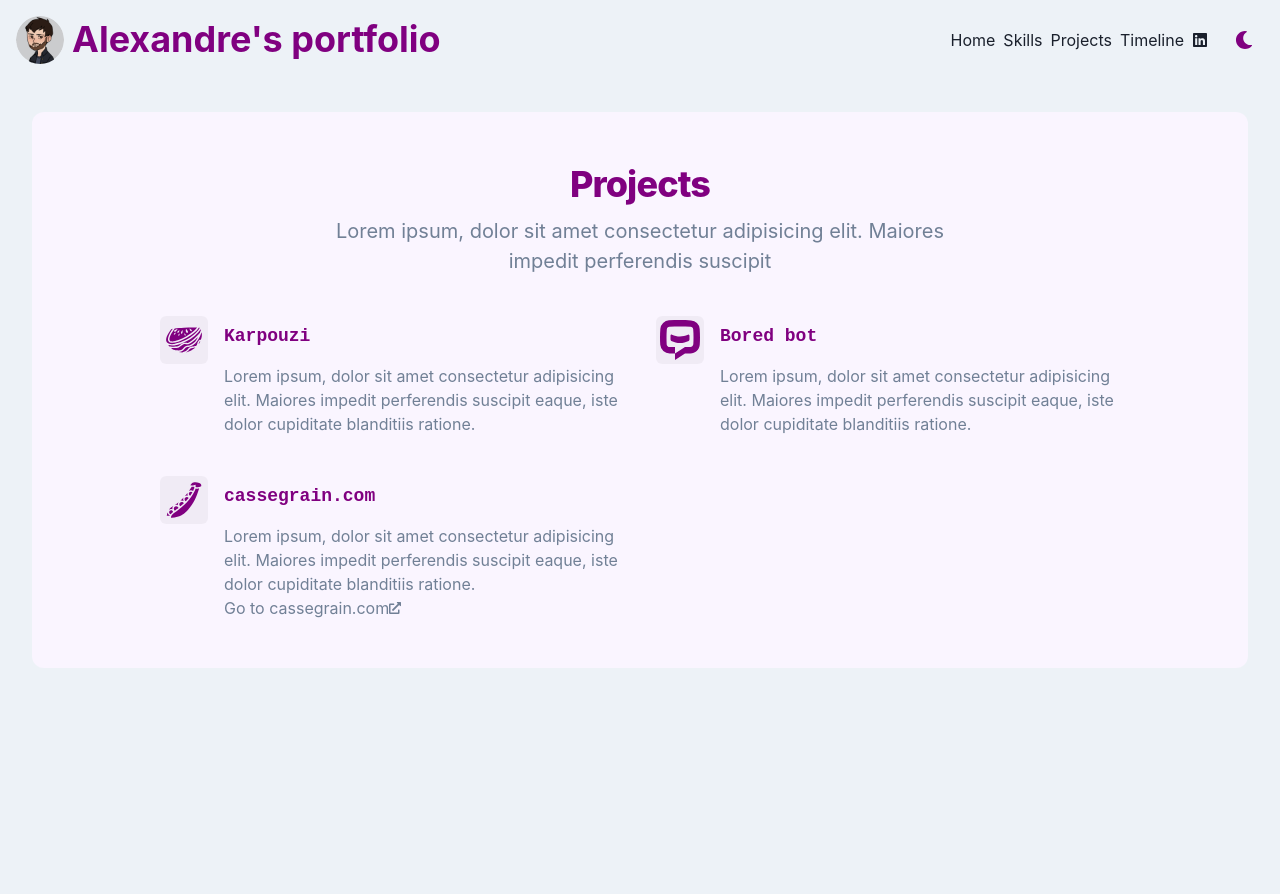
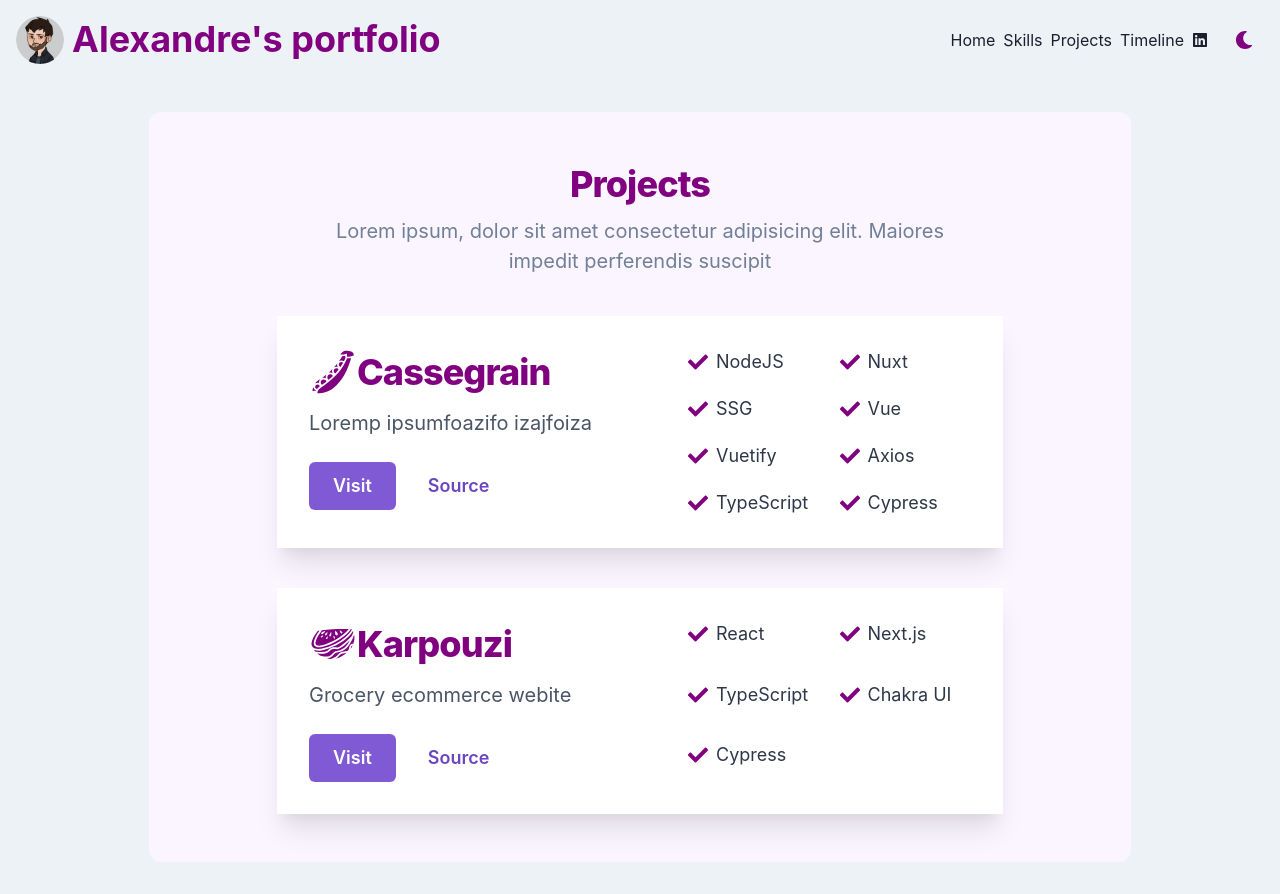
Before and after one commit to alpliar/portfolio, a Next.js app: page /projects in a window 1280 px wide. Before the commit the page ends 800 px from the top, so only its background shows below. Built offline with nearby package versions, Linux system fonts and the light colour scheme.

Commit message:
feature: projects page

```diff
--- /dev/null
+++ b/components/FeatureWithFeatureList.tsx
@@ -0,0 +1,189 @@
+import {
+  Box,
+  BoxProps,
+  Button,
+  chakra,
+  Flex,
+  Icon,
+  SimpleGrid,
+  Stack,
+  Text,
+  TextProps,
+  useBreakpointValue,
+  useColorModeValue,
+  Wrap,
+} from "@chakra-ui/react";
+import React from "react";
+import { FaCheck } from "react-icons/fa";
+import { IconType } from "react-icons/lib";
+
+interface FeatureWithFeatureListProps {
+  description: string;
+  features: string[];
+  icon: IconType;
+  title: string;
+}
+
+const FeatureWithFeatureList: React.FC<FeatureWithFeatureListProps> = ({
+  description,
+  features,
+  icon,
+  title,
+}) => {
+  const Feature = (props: TextProps) => {
+    return (
+      <Flex justifyContent={{ base: "center", lg: "left" }}>
+        <Icon
+          as={FaCheck}
+          color="primary"
+          boxSize={5}
+          mt={1}
+          mr={2}
+          viewBox="0 0 20 20"
+          fill="currentColor"
+        />
+        <Text
+          fontSize="lg"
+          color="gray.700"
+          _dark={{
+            color: "gray.400",
+          }}
+          {...props}
+        />
+      </Flex>
+    );
+  };
+
+  const colorScheme = useColorModeValue("purple", "cyan");
+  const boxSize = 12;
+
+  const containerStyle: BoxProps = {
+    width: "full",
+    shadow: "xl",
+    backgroundColor: "white",
+    _dark: {
+      backgroundColor: "gray.800",
+    },
+    paddingX: 8,
+    paddingY: 8,
+    mx: "auto",
+  };
+
+  return (
+    <>
+      <Box position="relative" {...containerStyle}>
+        <SimpleGrid
+          columns={{
+            base: 1,
+            lg: 2,
+          }}
+          spacingY={{
+            base: 10,
+            lg: 32,
+          }}
+          spacingX={{
+            base: 10,
+            lg: 24,
+          }}
+        >
+          <Box>
+            <chakra.h2
+              mb={3}
+              fontSize={{
+                base: "3xl",
+                md: "4xl",
+              }}
+              fontWeight="extrabold"
+              color="primary"
+              lineHeight="shorter"
+              letterSpacing="tight"
+              display="flex"
+              flexDirection={{ base: "column", sm: "row" }}
+              alignItems="center"
+              justifyContent={{ base: "center", lg: "start" }}
+              transition="all 1s"
+            >
+              <Icon
+                as={icon}
+                color="primary"
+                boxSize={boxSize}
+                // fontSize="18px"
+                // borderWidth={{ base: 2, md: 0 }}
+                // borderColor={{ base: "primary", md: "transparent" }}
+                // borderRadius={{ base: "full", md: "initial" }}
+                // padding={1.5}
+                transition="all 1s"
+                zIndex={1}
+              />
+              {` `}
+              {title}
+            </chakra.h2>
+            <chakra.p
+              mb={6}
+              fontSize={{
+                base: "lg",
+                md: "xl",
+              }}
+              textAlign={{
+                base: "center",
+                lg: "left",
+              }}
+              color="gray.600"
+              _dark={{
+                color: "gray.500",
+              }}
+            >
+              {description}
+            </chakra.p>
+            <Wrap justify={{ base: "center", lg: "left" }}>
+              <Button
+                as="a"
+                variant="solid"
+                w={{
+                  base: "full",
+                  sm: "auto",
+                }}
+                colorScheme={colorScheme}
+                size="lg"
+                cursor="pointer"
+                _hover={{
+                  textDecoration: "underline",
+                }}
+              >
+                Visit
+              </Button>
+              <Button
+                as="a"
+                variant="ghost"
+                w={{
+                  base: "full",
+                  sm: "auto",
+                }}
+                colorScheme={colorScheme}
+                size="lg"
+                cursor="pointer"
+                _hover={{
+                  textDecoration: "underline",
+                }}
+              >
+                Source
+              </Button>
+            </Wrap>
+          </Box>
+          <SimpleGrid
+            columns={{ base: 1, md: 2 }}
+            flexGrow={1}
+            spacing={5}
+            alignItems="start"
+          >
+            {features.map((feature, index) => (
+              <Feature key={index}>{feature}</Feature>
+            ))}
+          </SimpleGrid>
+        </SimpleGrid>
+      </Box>
+    </>
+  );
+};
+
+export default FeatureWithFeatureList;
--- a/layouts/Features.tsx
+++ b/layouts/Features.tsx
@@ -5,6 +5,18 @@ interface FeaturesGridProps {
   children: ReactNode;
 }
 
+interface FeaturesProps {
+  children: ReactNode;
+  title: string;
+  subtitle: string;
+  columns?: number;
+}
+const Features: React.FC<FeaturesProps> = ({
+  children,
+  title,
+  subtitle,
+  columns,
+}) => {
   const FeaturesGrid: React.FC<FeaturesGridProps> = ({ children }) => (
     <Stack
       spacing={{
@@ -15,7 +27,7 @@ const FeaturesGrid: React.FC<FeaturesGridProps> = ({ children }) => (
         md: "grid",
       }}
       gridTemplateColumns={{
-      md: "repeat(2,1fr)",
+        md: `repeat(${columns},1fr)`,
       }}
       gridColumnGap={{
         md: 8,
@@ -28,13 +40,6 @@ const FeaturesGrid: React.FC<FeaturesGridProps> = ({ children }) => (
       {children}
     </Stack>
   );
-
-interface FeaturesProps {
-  children: ReactNode;
-  title: string;
-  subtitle: string;
-}
-const Features: React.FC<FeaturesProps> = ({ children, title, subtitle }) => {
   return (
     <Flex justifyContent="center" alignItems="center">
       <Box py={12} bgColor="chakra-card-bg" rounded="xl">
--- /dev/null
+++ b/layouts/SingleFeature.tsx
@@ -0,0 +1,145 @@
+import { Box, chakra, Flex, Icon, Stack, Text } from "@chakra-ui/react";
+import React, { ReactNode } from "react";
+import { IconType } from "react-icons";
+import Link from "../components/Link";
+
+type Props = {
+  icon?: IconType;
+  titleStart: string;
+  titleEnd: string;
+  description: string;
+};
+
+const SingleFeature: React.FC<Props> = ({
+  icon = undefined,
+  titleStart,
+  titleEnd,
+  description,
+}) => {
+  return (
+    <Flex
+      w="full"
+      bg="#edf3f8"
+      _dark={{
+        bg: "#3e3e3e",
+      }}
+      p={50}
+      alignItems="center"
+      justifyContent="center"
+    >
+      <Box
+        maxW="7xl"
+        px={4}
+        mx="auto"
+        textAlign={{
+          base: "left",
+          md: "center",
+        }}
+        bg="white"
+        _dark={{
+          bg: "gray.800",
+        }}
+        rounded="md"
+        shadow="base"
+      >
+        <Box px={{ base: 0, lg: 4 }} py={20} borderWidth="1" color="primary">
+          <Box w={{ base: "full", lg: "60%" }} mx="auto">
+            <Text
+              mb={2}
+              fontSize="5xl"
+              fontWeight={{ base: "bold", lg: "extrabold" }}
+              lineHeight="tight"
+              display="flex"
+              flexDirection={{ base: "column", lg: "row" }}
+              //   alignItems="baseline"
+              justifyItems="start"
+              alignItems={{ base: "flex-start", md: "center" }}
+            >
+              <Flex align="center">
+                <Icon as={icon} alignSelf="center" />
+                {titleStart}
+              </Flex>
+              <chakra.span
+                fontSize="2xl"
+                fontWeight="medium"
+                color="gray.600"
+                _dark={{
+                  color: "gray.400",
+                }}
+              >
+                {titleEnd}
+              </chakra.span>
+            </Text>
+            <chakra.p
+              mb={6}
+              fontSize={{ base: "lg", lg: "xl" }}
+              color="gray.600"
+              _dark={{
+                color: "gray.400",
+              }}
+            >
+              {description}
+            </chakra.p>
+            <Stack
+              display={{ base: "block", lg: "flex" }}
+              spacing={2}
+              justifyContent="center"
+              direction={{ base: "column", lg: "row" }}
+            >
+              <Link
+                href="/"
+                width={{ base: "full", lg: "auto" }}
+                display="inline-flex"
+                alignItems="center"
+                justifyContent="center"
+                px={5}
+                py={3}
+                border="solid transparent"
+                fontWeight="bold"
+                rounded="md"
+                shadow="md"
+                _light={{
+                  color: "white",
+                }}
+                bg="brand.600"
+                _dark={{
+                  bg: "brand.500",
+                }}
+                _hover={{
+                  bg: "brand.700",
+                  _dark: {
+                    bg: "brand.600",
+                  },
+                }}
+              >
+                Get started
+              </Link>
+              <Link
+                href="/"
+                w={{ base: "full", lg: "auto" }}
+                display="inline-flex"
+                alignItems="center"
+                justifyContent="center"
+                px={5}
+                py={3}
+                border="solid transparent"
+                fontWeight="bold"
+                rounded="md"
+                shadow="md"
+                color="brand.600"
+                bg="white"
+                _hover={{
+                  bg: "brand.50",
+                }}
+              >
+                Contact Us
+              </Link>
+            </Stack>
+          </Box>
+        </Box>
+      </Box>
+    </Flex>
+  );
+};
+
+export default SingleFeature;
--- a/pages/projects.tsx
+++ b/pages/projects.tsx
@@ -12,38 +12,43 @@ import { GiPeas, GiWatermelon } from "react-icons/gi";
 import Feature from "../components/Feature";
 import Features from "../layouts/Features";
 import Link from "../components/Link";
-import { Box } from "@chakra-ui/react";
+import { Box, Text } from "@chakra-ui/react";
+import SingleFeature from "../layouts/SingleFeature";
+import FeatureWithFeatureList from "../components/FeatureWithFeatureList";
 
 type Props = {};
 const ProjectsPage: React.FC<Props> = ({}) => {
   return (
-    <Features
-      title="Projects"
-      subtitle="Lorem ipsum, dolor sit amet consectetur adipisicing elit. Maiores
+    <>
+      <Features
+        columns={1}
+        title="Projects"
+        subtitle="Lorem ipsum, dolor sit amet consectetur adipisicing elit. Maiores
         impedit perferendis suscipit"
-    >
-      <Feature title="Karpouzi" icon={GiWatermelon}>
-        Lorem ipsum, dolor sit amet consectetur adipisicing elit. Maiores
-        impedit perferendis suscipit eaque, iste dolor cupiditate blanditiis
-        ratione.
-      </Feature>
-
-      <Feature title="Bored bot" icon={SiChatbot}>
-        Lorem ipsum, dolor sit amet consectetur adipisicing elit. Maiores
-        impedit perferendis suscipit eaque, iste dolor cupiditate blanditiis
-        ratione.
-      </Feature>
-
-      <Feature title="cassegrain.com" icon={GiPeas}>
-        Lorem ipsum, dolor sit amet consectetur adipisicing elit. Maiores
-        impedit perferendis suscipit eaque, iste dolor cupiditate blanditiis
-        ratione.
-        {` `}
-        <Link isExternal href="https://cassegrain.com/">
-          Go to cassegrain.com
-        </Link>
-      </Feature>
-    </Features>
+      >
+        <FeatureWithFeatureList
+          title="Cassegrain"
+          description="Loremp ipsumfoazifo izajfoiza "
+          features={[
+            "NodeJS",
+            "Nuxt",
+            "SSG",
+            "Vue",
+            "Vuetify",
+            "Axios",
+            "TypeScript",
+            "Cypress",
+          ]}
+          icon={GiPeas}
+        />
+        <FeatureWithFeatureList
+          title="Karpouzi"
+          description="Grocery ecommerce webite "
+          features={["React", "Next.js", "TypeScript", "Chakra UI", "Cypress"]}
+          icon={GiWatermelon}
+        />
+      </Features>
+    </>
   );
 };
 
```
Lines whose indentation alone changed are shown as unchanged.
